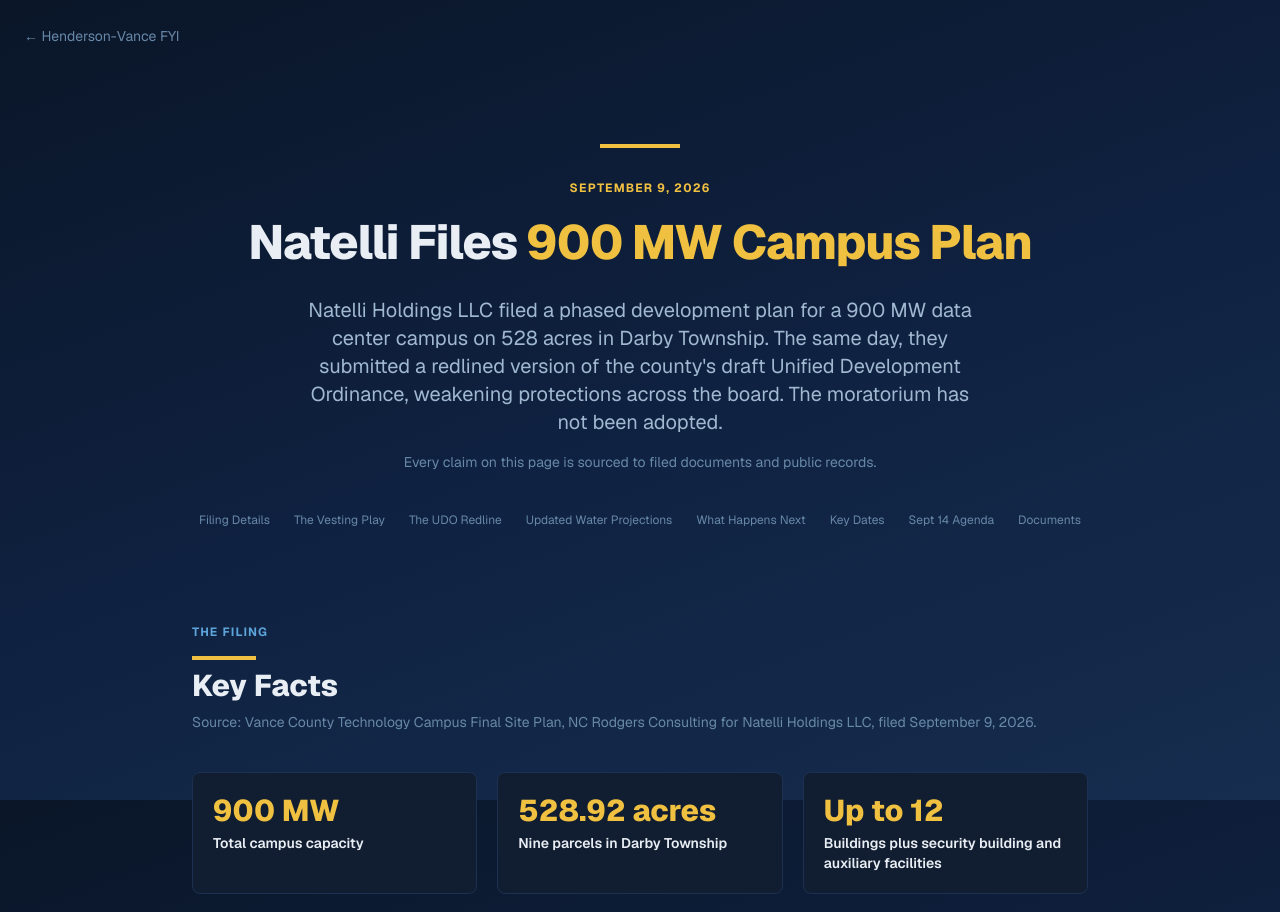
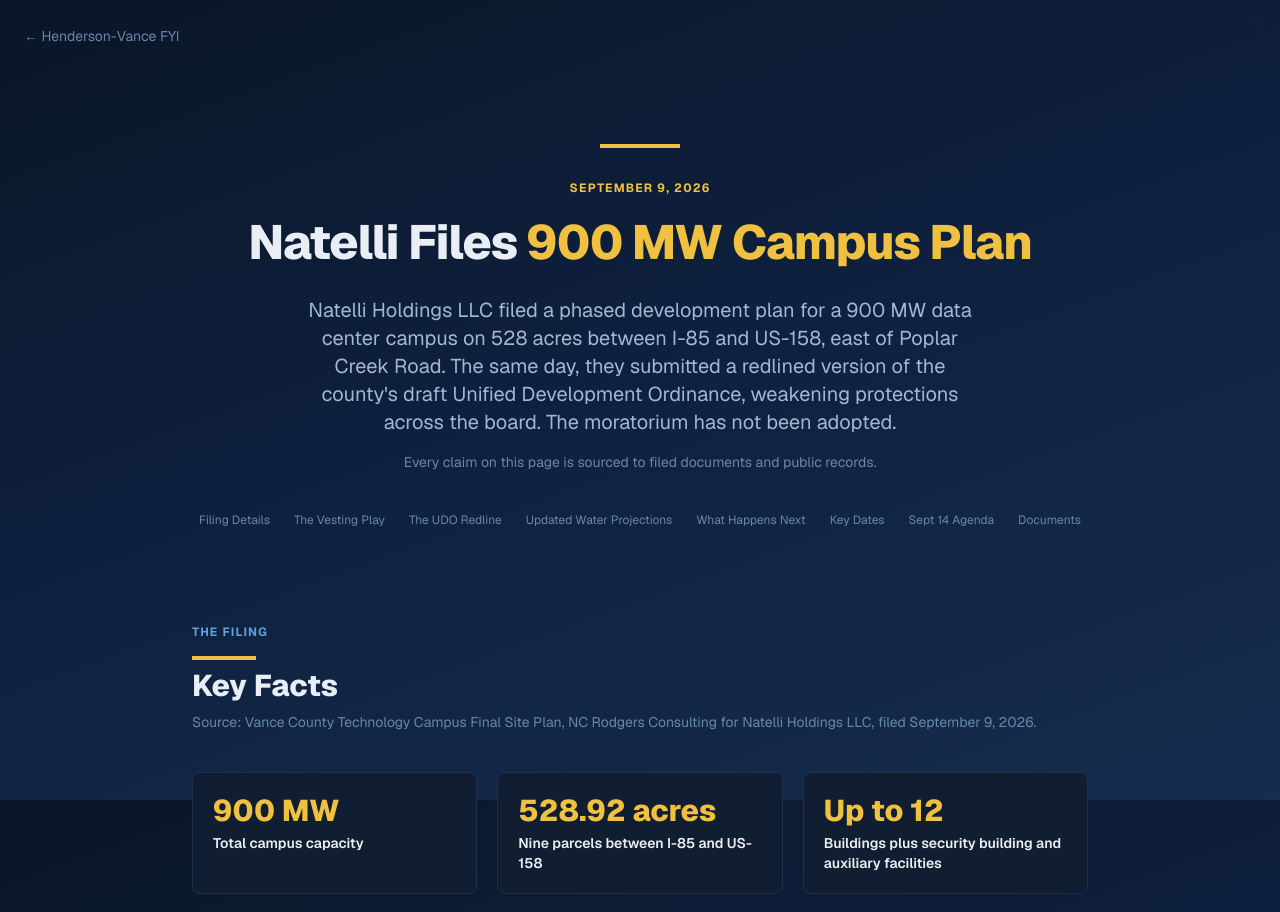
Before and after one commit to swv-dev/henderson-vance-fyi, a Next.js app: page /natelli-filing in a window 1280 px wide. Shown: the top 912 px of the page. Built offline with nearby package versions, Linux system fonts and the light colour scheme.

Commit message:
Replace Darby Township with US-158 road description everywhere

```diff
--- a/src/app/economic-development/page.tsx
+++ b/src/app/economic-development/page.tsx
@@ -88,7 +88,7 @@
             <div>
               <p className="text-xs font-bold uppercase tracking-widest text-gold">September 9, 2026</p>
               <p className="text-sm font-bold group-hover:text-gold transition">
-                Natelli has filed a 900 MW, 528-acre campus plan in Darby Township. The questions raised here are now directly relevant.
+                Natelli has filed a 900 MW, 528-acre campus plan off US-158. The questions raised here are now directly relevant.
               </p>
             </div>
             <span className="shrink-0 text-sm font-bold text-gold">Read the filing &rarr;</span>
--- a/src/app/natelli-filing/page.tsx
+++ b/src/app/natelli-filing/page.tsx
@@ -53,7 +53,7 @@
           </h1>
           <p className="mx-auto mb-4 max-w-2xl text-lg text-muted md:text-xl">
             Natelli Holdings LLC filed a phased development plan for a 900 MW
-            data center campus on 528 acres in Darby Township. The same day,
+            data center campus on 528 acres between I-85 and US-158, east of Poplar Creek Road. The same day,
             they submitted a redlined version of the county&apos;s draft Unified
             Development Ordinance, weakening protections across the board. The
             moratorium has not been adopted.
@@ -94,7 +94,7 @@
             </div>
             <div className="rounded-lg border border-card-border bg-card p-5">
               <p className="text-2xl font-extrabold text-gold md:text-3xl">528.92 acres</p>
-              <p className="mt-1 text-sm font-semibold text-foreground">Nine parcels in Darby Township</p>
+              <p className="mt-1 text-sm font-semibold text-foreground">Nine parcels between I-85 and US-158</p>
             </div>
             <div className="rounded-lg border border-card-border bg-card p-5">
               <p className="text-2xl font-extrabold text-gold md:text-3xl">Up to 12</p>
--- a/src/app/water/page.tsx
+++ b/src/app/water/page.tsx
@@ -76,7 +76,7 @@
   { date: "June 3", event: "City of Henderson responds. City Manager Paylor Spruill states Henderson will not enter into an agreement 'until we know we can satisfy our own obligations.' Asks Franklin County to direct future communications to KLRWS partners, not media.", highlight: true },
   { date: "June 21", event: "Franklin County's 30-day deadline passes. No agreement reached. No public breakdown or follow-up reported." },
   { date: "Sept. 2", event: "Franklin County government publishes a post about a public meeting on water infrastructure and 30-50 year plans. The post is later removed with no replacement notice or follow-up." },
-  { date: "Sept. 9", event: "Natelli Holdings files a 900 MW multi-phase data center campus plan on 528 acres in Darby Township. At hybrid cooling, the campus would consume 3.6 to 6.2 million gallons per day from the same KLRWS system.", highlight: true },
+  { date: "Sept. 9", event: "Natelli Holdings files a 900 MW multi-phase data center campus plan on 528 acres off US-158. At hybrid cooling, the campus would consume 3.6 to 6.2 million gallons per day from the same KLRWS system.", highlight: true },
   { date: "Sept. 14", event: "Vance County Board of Commissioners holds public hearings on a 60-day data center moratorium, UDO text amendment, and a new rezoning application.", highlight: true },
 ];
 
@@ -2436,7 +2436,7 @@
             <div className="space-y-3 text-sm text-muted">
               <p><strong className="text-foreground">June 21 deadline:</strong> Passed without agreement. No public breakdown or follow-up was reported.</p>
               <p><strong className="text-foreground">Army Corps NEPA study:</strong> Ongoing. The draft Environmental Impact Statement is expected fall 2027. A final decision is possible in 2028. The study is funded entirely by Franklin County.</p>
-              <p><strong className="text-foreground">September 9, 2026 -Natelli filing:</strong> Natelli Holdings filed a 900 MW multi-phase data center campus plan on 528 acres in Darby Township. At hybrid cooling, the campus would draw an estimated 3.6–6.2 million gallons per day from the same KLRWS system -on top of KLRWS&apos;s current 6.9 MGD draw and Franklin County&apos;s requested 15.7 MGD. No federal entity is currently modeling cumulative demand from data centers and Franklin County simultaneously. <a href="/natelli-filing#water-projections" className="text-blue hover:text-gold transition">See the full water analysis &rarr;</a></p>
+              <p><strong className="text-foreground">September 9, 2026 -Natelli filing:</strong> Natelli Holdings filed a 900 MW multi-phase data center campus plan on 528 acres off US-158. At hybrid cooling, the campus would draw an estimated 3.6–6.2 million gallons per day from the same KLRWS system -on top of KLRWS&apos;s current 6.9 MGD draw and Franklin County&apos;s requested 15.7 MGD. No federal entity is currently modeling cumulative demand from data centers and Franklin County simultaneously. <a href="/natelli-filing#water-projections" className="text-blue hover:text-gold transition">See the full water analysis &rarr;</a></p>
               <p><strong className="text-foreground">State Water Infrastructure Authority:</strong> The Authority meets September 16, 2026 in Raleigh. Franklin County&apos;s infrastructure needs may surface there.</p>
             </div>
             <p className="mt-4 text-xs text-subtle">
```
